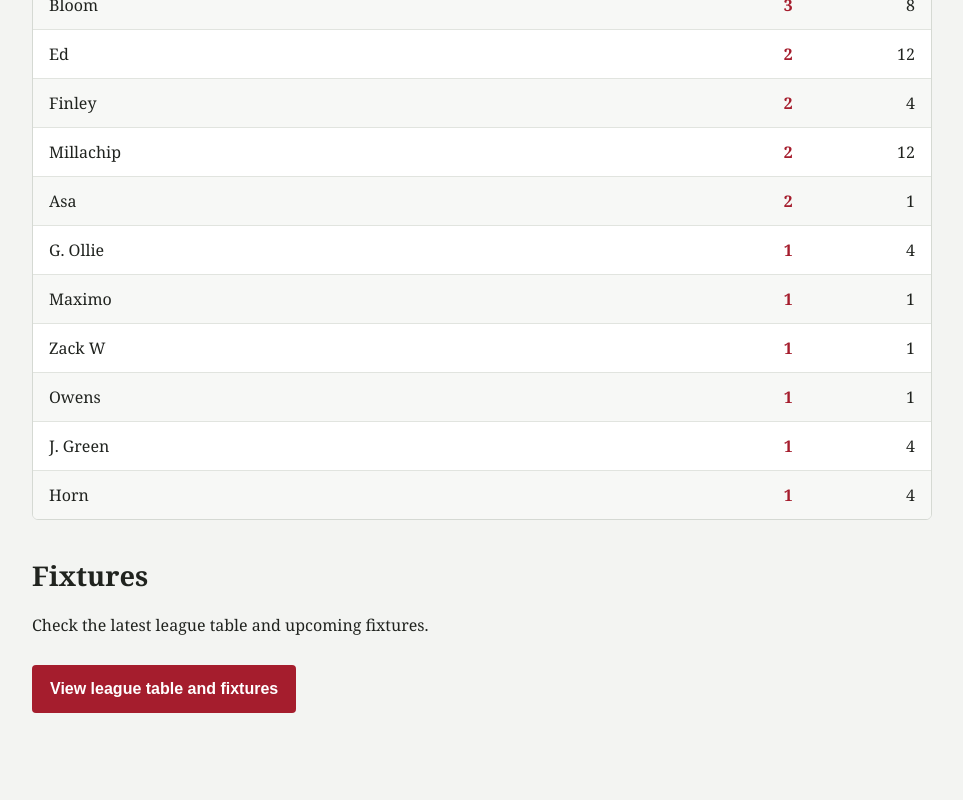
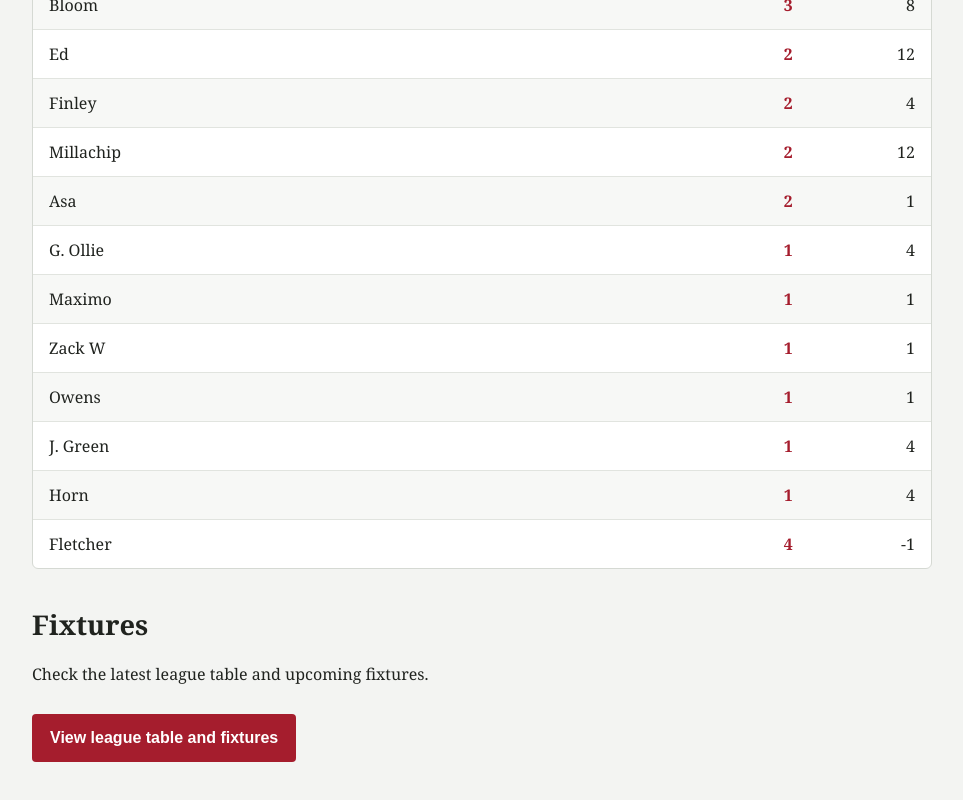
Before and after one commit to Henrygit-prog/Henrygit-prog.github.io, a plain HTML site: page index.html in a window 1280 px wide. Shown: the part 1234-2034 px from the top of the page, without its empty margins (158-1121 px from the left). Before the commit the page ends 1995 px from the top, so only its background shows below. Drawn offline with Linux system fonts and the light colour scheme.

Commit message:
added own goals

```diff
--- a/index.html
+++ b/index.html
@@ -229,6 +229,11 @@
                 <td class="number goals">1</td>
                 <td class="number">4</td>
             </tr>
+            <tr>
+                <td>Fletcher</td>
+                <td class="number goals">4</td>
+                <td class="number">-1</td>
+            </tr>
         </tbody>
     </table>
     </div>
```
